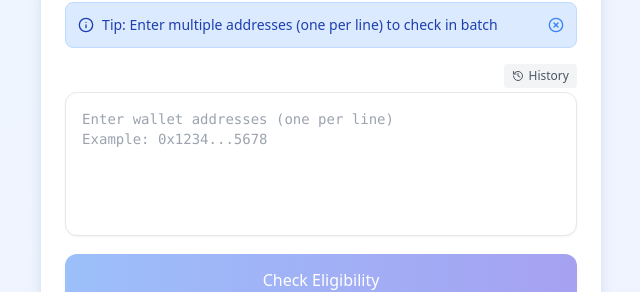
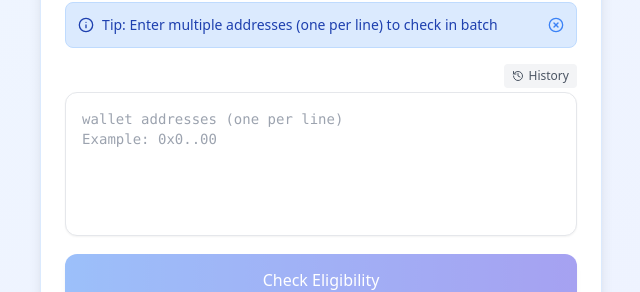
Before and after one commit to Madleyym/Soneium-OG-Badge-Checker, a Next.js app: page / in a window 1280 px wide. Shown: the part 258-550 px from the top of the page, without its empty margins (319-959 px from the left). Built offline with nearby package versions, Linux system fonts and the light colour scheme.

Commit message:
Update placeholder text for wallet address input for clarity

```diff
--- a/app/page.tsx
+++ b/app/page.tsx
@@ -682,7 +682,7 @@ export default function Home() {
                 ref={addressInputRef}
                 value={addresses}
                 onChange={(e) => setAddresses(e.target.value)}
-                placeholder="Enter wallet addresses (one per line)&#10;Example: 0x1234...5678"
+                placeholder="wallet addresses (one per line)&#10;Example: 0x0..00"
                 className="w-full h-24 sm:h-36 p-3 sm:p-4 border border-gray-200 dark:border-gray-700 rounded-xl focus:ring-2 focus:ring-blue-500 dark:focus:ring-blue-600 focus:border-blue-500 dark:focus:border-blue-600 outline-none resize-none font-mono text-xs sm:text-sm shadow-sm bg-white dark:bg-gray-900 text-gray-900 dark:text-gray-100"
                 disabled={isChecking}
                 style={{ fontSize: isMobile ? "12px" : "" }}
```
